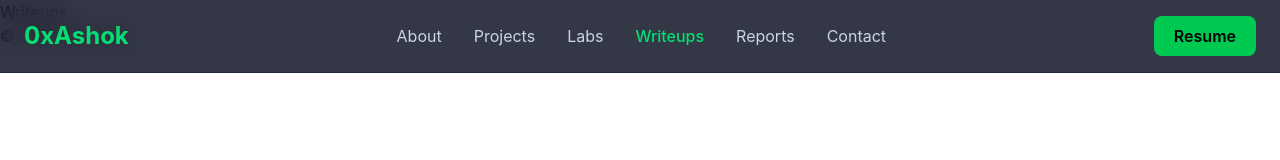
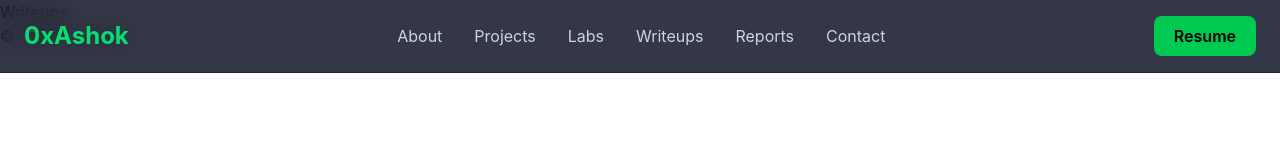
Before and after one commit to ashok770/0xAshok, a React app: page /writeups in a window 1280 px wide. Shown: the top 160 px of the page. Built offline with nearby package versions, Linux system fonts and the light colour scheme; the HTML template or start-up script is replaced by a standard one.

Commit message:
added the or fix the navbar with scrolling feature

```diff
--- a/src/components/about/AboutSection.jsx
+++ b/src/components/about/AboutSection.jsx
@@ -5,7 +5,7 @@ import { profile } from "../../data/profile";
 
 const AboutSection = () => {
   return (
-    <section className="bg-slate-900 py-24">
+    <section id="about" className="bg-slate-900 py-24">
       <Container>
         <SectionTitle subtitle="Who I Am" title="About Me" />
 
--- a/src/components/contact/ContactSection.jsx
+++ b/src/components/contact/ContactSection.jsx
@@ -10,7 +10,7 @@ import { FaGithub, FaLinkedin } from "react-icons/fa";
 
 const ContactSection = () => {
   return (
-    <section className="bg-slate-950 py-24">
+    <section id="contact" className="bg-slate-950 py-24">
       <Container>
         <SectionTitle subtitle="Get In Touch" title="Let's Connect" />
 
--- a/src/components/hero/Hero.jsx
+++ b/src/components/hero/Hero.jsx
@@ -4,7 +4,10 @@ import TerminalCard from "./TerminalCard";
 
 const Hero = () => {
   return (
-    <section className="min-h-[90vh] flex items-center pt-24 pb-16 bg-slate-950">
+    <section
+      id="home"
+      className="min-h-[90vh] flex items-center pt-24 pb-16 bg-slate-950"
+    >
       <Container className="grid lg:grid-cols-2 gap-20 items-center">
         <HeroContent />
 
--- a/src/components/labs/FeaturedLabs.jsx
+++ b/src/components/labs/FeaturedLabs.jsx
@@ -8,7 +8,7 @@ const FeaturedLabs = () => {
   const featuredLabs = labs.filter((lab) => lab.featured);
 
   return (
-    <section className="py-24 bg-slate-950">
+    <section id="labs" className="py-24 bg-slate-950">
       <Container>
         <SectionTitle
           subtitle="Hands-on Practice"
--- a/src/components/layout/Navbar.jsx
+++ b/src/components/layout/Navbar.jsx
@@ -17,7 +17,29 @@ const Navbar = () => {
 
         {/* Navigation Links */}
         <div className="flex items-center gap-8">
-          {navigationLinks.map((item) => (
+          {navigationLinks.map((item) => {
+            const slug = item.path.replace(/^\//, "");
+            const anchorTargets = [
+              "about",
+              "projects",
+              "labs",
+              "writeups",
+              "contact",
+            ];
+
+            if (anchorTargets.includes(slug)) {
+              return (
+                <a
+                  key={item.id}
+                  href={`#${slug}`}
+                  className="text-slate-300 hover:text-white transition"
+                >
+                  {item.title}
+                </a>
+              );
+            }
+
+            return (
               <NavLink
                 key={item.id}
                 to={item.path}
@@ -29,7 +51,8 @@ const Navbar = () => {
               >
                 {item.title}
               </NavLink>
-          ))}
+            );
+          })}
         </div>
 
         {/* Resume Button */}
--- a/src/components/projects/FeaturedProjects.jsx
+++ b/src/components/projects/FeaturedProjects.jsx
@@ -8,7 +8,7 @@ const FeaturedProjects = () => {
   const featuredProjects = projects.filter((project) => project.featured);
 
   return (
-    <section className="py-24 bg-slate-950">
+    <section id="projects" className="py-24 bg-slate-950">
       <Container>
         <SectionTitle subtitle="My Work" title="Featured Projects" />
 
--- a/src/components/skills/SkillsSection.jsx
+++ b/src/components/skills/SkillsSection.jsx
@@ -5,7 +5,7 @@ import { skills } from "../../data/skills";
 
 const SkillsSection = () => {
   return (
-    <section className="bg-slate-950 py-24">
+    <section id="skills" className="bg-slate-950 py-24">
       <Container>
         <SectionTitle
           subtitle="Technical Skills"
--- a/src/components/timeline/TimelineSection.jsx
+++ b/src/components/timeline/TimelineSection.jsx
@@ -5,7 +5,7 @@ import { timeline } from "../../data/timeline";
 
 const TimelineSection = () => {
   return (
-    <section className="bg-slate-950 py-24">
+    <section id="timeline" className="bg-slate-950 py-24">
       <Container>
         <SectionTitle
           subtitle="My Journey"
--- a/src/components/writeups/WriteupsSection.jsx
+++ b/src/components/writeups/WriteupsSection.jsx
@@ -6,7 +6,7 @@ import { writeups } from "../../data/writeups";
 
 const WriteupsSection = () => {
   return (
-    <section className="bg-slate-950 py-24">
+    <section id="writeups" className="bg-slate-950 py-24">
       <Container>
         <SectionTitle subtitle="Knowledge Sharing" title="Latest Writeups" />
 
```
Lines whose indentation alone changed are shown as unchanged.
